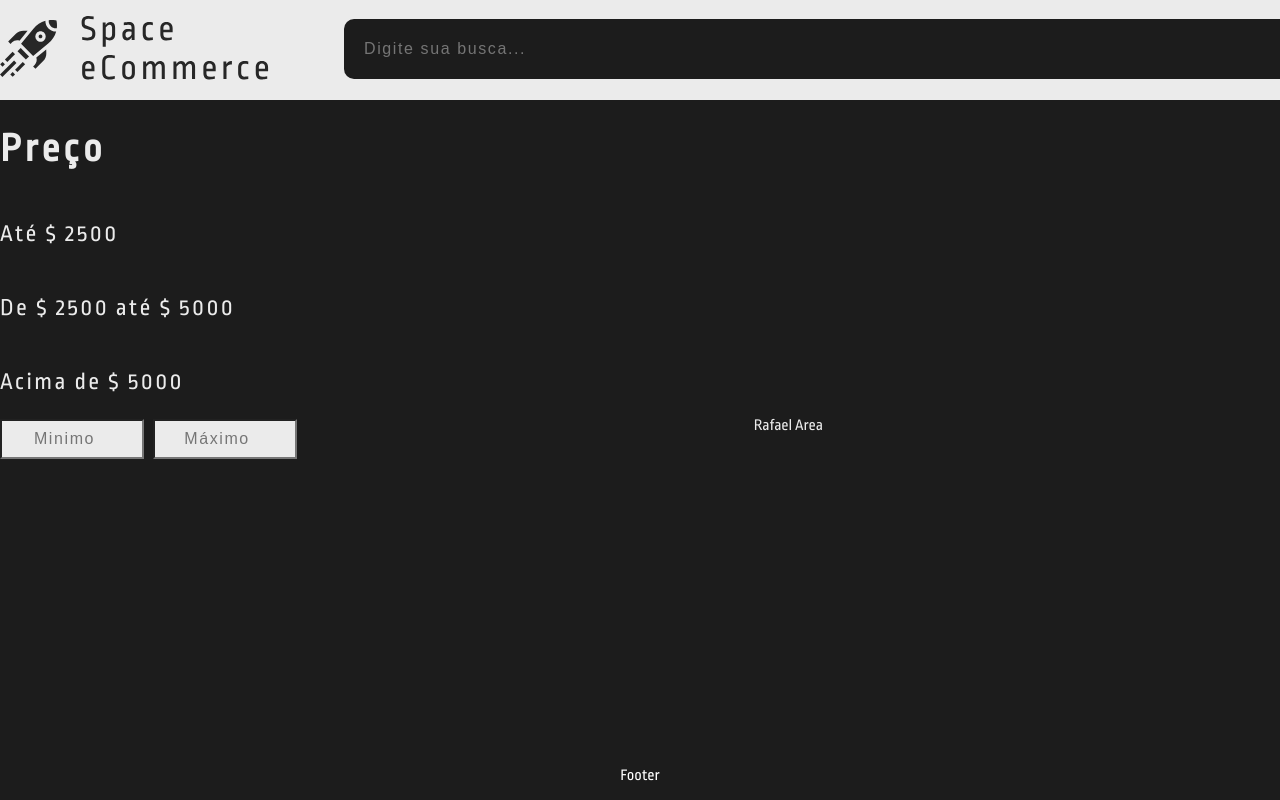
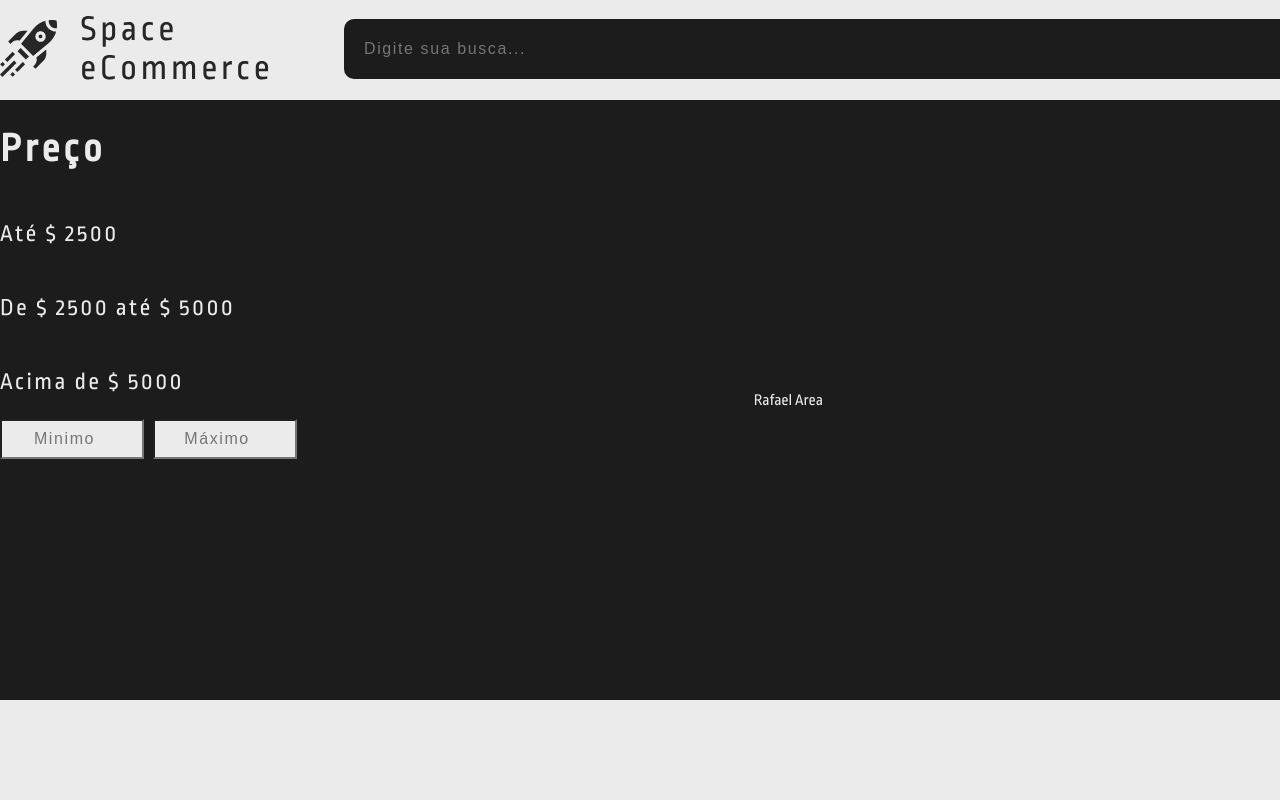
Before and after one commit to future4code/mu-oz-labe-commerce2, a React (Create React App) app: page / in a window 1280 px wide. Shown: the top 800 px of the page. Built offline with nearby package versions, Linux system fonts and the light colour scheme.

Commit message:
fazendo o footer

```diff
--- a/src/components/Footer/index.jsx
+++ b/src/components/Footer/index.jsx
@@ -1,13 +1,16 @@
 import React from 'react'
 
-import {Text} from './styled'
+import {Footerackground} from './styled'
 
 class Footer extends React.Component{
 
     render(){
 
         return (
-            <Text>Footer</Text>
+            <Footerackground>
+                <p>Footer</p>
+            </Footerackground>
+
         )
     }
 }
--- a/src/components/Footer/styled.js
+++ b/src/components/Footer/styled.js
@@ -1,7 +1,12 @@
 import styled from 'styled-components'
 
-export const Text = styled.p`
+import {white} from '../../GlobalStyle'
 
-    color:white;
+export const Footerackground = styled.header`
+
+    background-color: ${white};
+    width: 100%;
+    min-height: 100px;
+
 
 `
--- a/src/components/Header/styled.js
+++ b/src/components/Header/styled.js
@@ -13,7 +13,6 @@ export const HeaderBackground = styled.header`
     background-color: ${white};
     width: 100%;
     min-height: 100px;
-    /* height:100%; */
     position: absolute;
     top: 0;
 
@@ -24,6 +23,7 @@ export const HeaderContainer = styled.div`
     width: 1440px;
     height: 100%;
     ${flexColumn()}
+
 `
 
 export const HeaderItems = styled.div`
```
Also changed, not shown: empregabilidade.js (added, +10 -0 lines).
